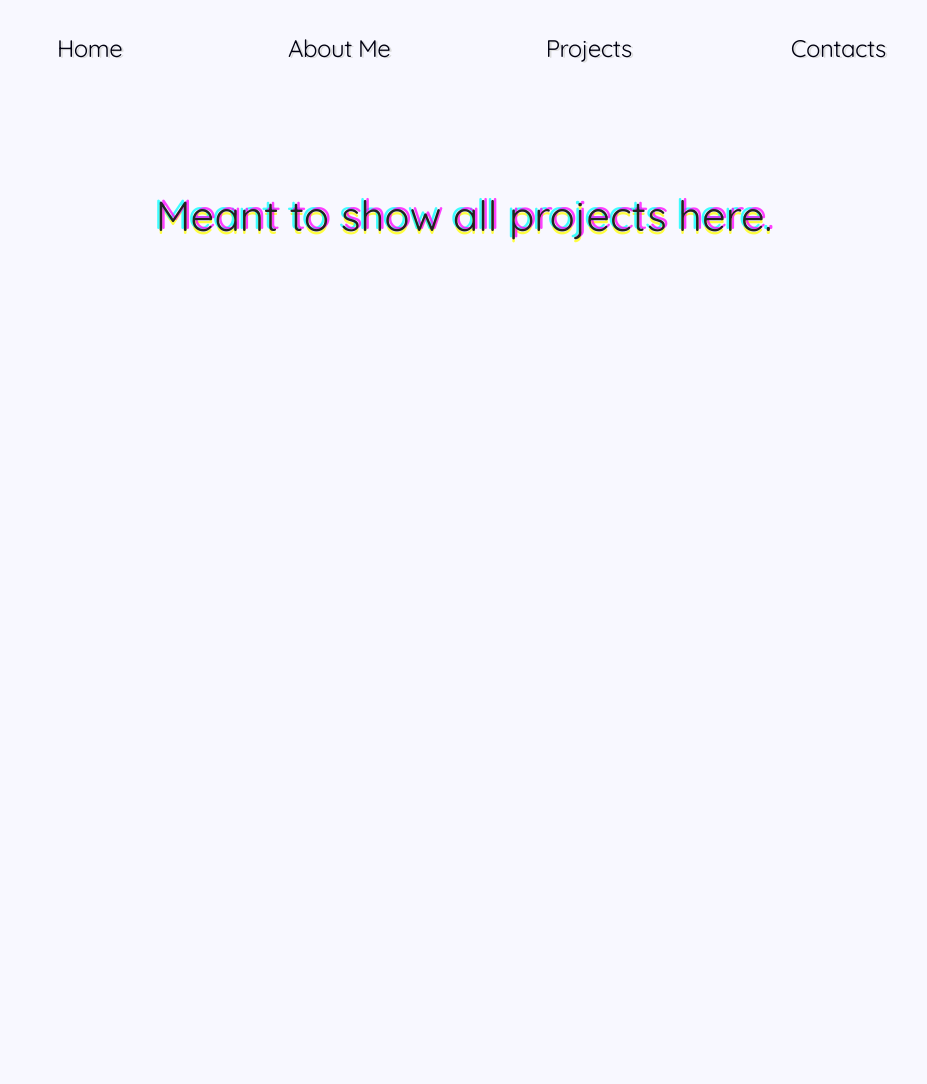
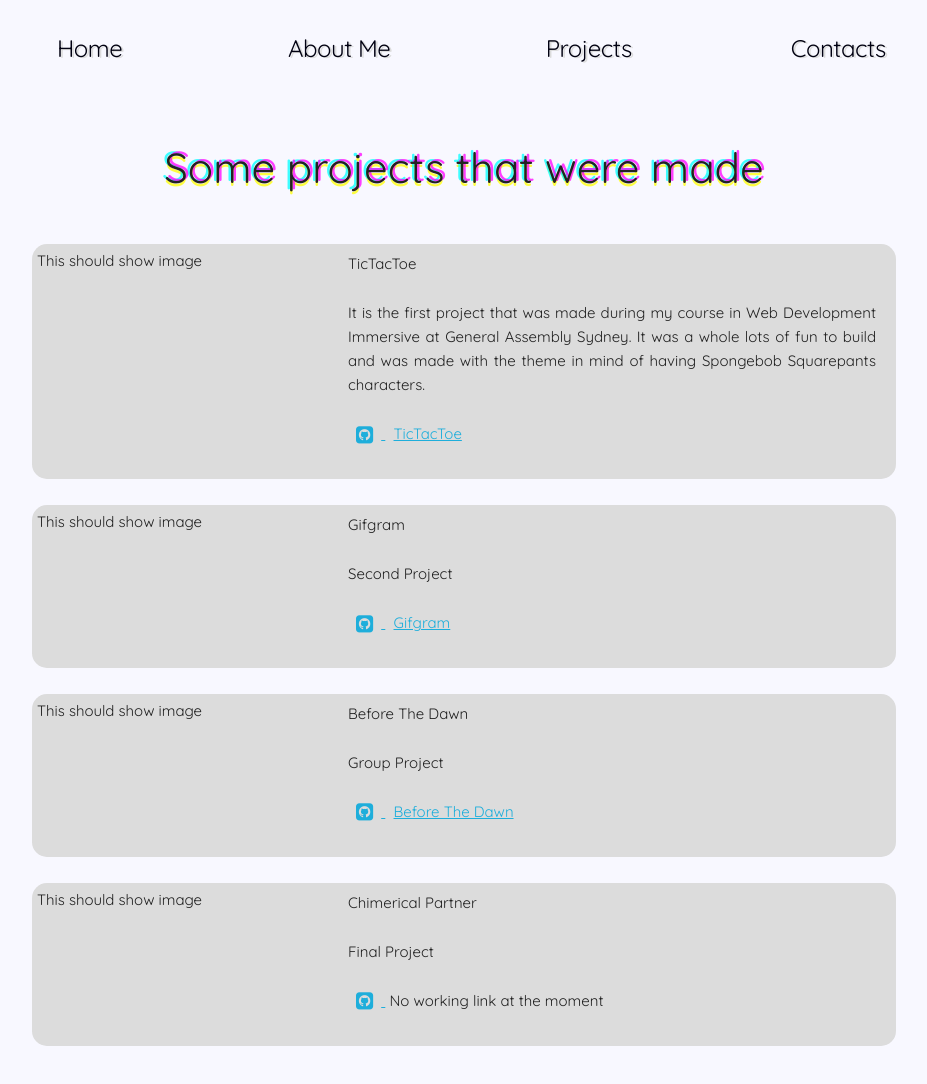
Before and after one commit to efallancy/emmafallancy.github.io, a plain HTML site: page projects.html in a window 1280 px wide. Shown: the whole page, without its empty margins (176-1103 px from the left). Before the commit the page ends 830 px from the top, so only its background shows below. Drawn offline with Linux system fonts and the light colour scheme; a web font is replaced by a local one.

Commit message:
Preload image

```diff
--- a/css/style.css
+++ b/css/style.css
@@ -30,9 +30,28 @@ body {
   text-decoration: underline;
 }
 
-.catchphrase, .projects-me, .contact-me {
+.catchphrase, .contact-me {
   margin: 10% auto;
   text-align: justify;
+}
+
+.projects-me {
+  margin: 5% 5%;
+  text-align: justify;
+}
+
+.project-list {
+  margin: 5% 0;
+}
+
+.project-card {
+  background-color: #dcdcdc;
+  padding: 5px 5px;
+  border-radius: 15px;
+}
+
+.project-details {
+  padding: 3px 15px;
 }
 
 .about-me {
@@ -58,11 +77,6 @@ span a {
   color: black;
 }
 
-.contact-me-mail, .contact-me-linkedin, .contact-me-twitter, .contact-me-github {
-  padding: 3px;
-  text-align: center;
-}
-
 .about-title, .projects-title, .contact-title {
   text-shadow: 0.25rem -0.25rem 0 rgba( 255, 0, 255, 0.75),
                -0.25rem -0.25rem 0 rgba( 0, 255, 255, 0.75),
@@ -78,6 +92,10 @@ span a {
 .contact-icons a {
   text-decoration: none;
   color: black;
+}
+
+.project-card {
+  margin: 3% auto;
 }
 
 i {
--- a/js/main.js
+++ b/js/main.js
@@ -6,6 +6,14 @@ console.log( "Twitter: @fancyfallancy" );
 console.log( "LinkedIn: linkedin.com/in/emmanuelfallancy" );
 
 $( document ).ready( function() {
+
+  // image preload
+  var contactsImg = new Image();
+  var aboutImg = new Image();
+  var projectsImg = new Image();
+  contactsImg.src = "assets/images/contacts_1.gif";
+  aboutImg.src = "assets/images/about_1.gif";
+  projectsImg.src = "assets/images/projects_1.gif";
 
   // Contact me section
   $( ".span-contacts" ).hover( function() {
@@ -90,6 +98,12 @@ $( document ).ready( function() {
     $( ".span-linkedin" ).css( "opacity", "0" );
     $( ".span-opac" ).css( "opacity", "0" );
 
+    $( ".nav a" ).css( {
+      "color": "#dcdcdc",
+      "font-weight": "900",
+      "text-shadow": "2px 2px #000000"
+    } );
+
   }, function() {
     $( "body" ).css( {
       "background-image": "",
@@ -109,6 +123,12 @@ $( document ).ready( function() {
     $( ".span-contacts" ).css( "opacity", "1" );
     $( ".span-projects" ).css( "opacity", "1" );
     $( ".span-opac" ).css( "opacity", "1" );
+
+    $( ".nav a" ).css( {
+      "color": "",
+      "font-weight": "",
+      "text-shadow": ""
+    } );
 
   });
 
--- a/projects.html
+++ b/projects.html
@@ -32,7 +32,73 @@
       </div>
     </div>
     <div class="projects-me">
-      <div class="projects-title">Meant to show all projects here.</div>
+      <div class="projects-title">Some projects that were made</div>
+      <div class="project-list">
+        <!-- TicTacToe -->
+        <div class="project-card row">
+          <div class="project-image four columns">This should show image</div>
+          <div class="project-details eight columns">
+            <p class="project-name">TicTacToe</p>
+            <p class="project-description">
+              It is the first project that was made during my course in Web Development Immersive at General Assembly Sydney. It was a whole lots of fun to build and was made with the theme in mind of having Spongebob Squarepants characters.
+            </p>
+            <p class="project-links">
+              <a href="https://github.com/emmafallancy/tictactoe">
+                <i class="fa fa-github-square fa-lg" aria-hidden="true"></i>
+              </a>&nbsp;
+              <a href="https://emmafallancy.github.io/tictactoe" target="_blank">TicTacToe</a>
+            </p>
+          </div>
+        </div>
+        <!-- Gifgram -->
+        <div class="project-card row">
+          <div class="project-image four columns">This should show image</div>
+          <div class="project-details eight columns">
+            <p class="project-name">Gifgram</p>
+            <p class="project-description">
+              Second Project
+            </p>
+            <p class="project-links">
+              <a href="https://github.com/emmafallancy/gifgram">
+                <i class="fa fa-github-square fa-lg" aria-hidden="true"></i>
+              </a>&nbsp;
+              <a href="https://emmafallancy.github.io/tictactoe" target="_blank">Gifgram</a>
+            </p>
+          </div>
+        </div>
+        <!-- Before The Dawn -->
+        <div class="project-card row">
+          <div class="project-image four columns">This should show image</div>
+          <div class="project-details eight columns">
+            <p class="project-name">Before The Dawn</p>
+            <p class="project-description">
+              Group Project
+            </p>
+            <p class="project-links">
+              <a href="https://github.com/emmafallancy/before-the-dawn">
+                <i class="fa fa-github-square fa-lg" aria-hidden="true"></i>
+              </a>&nbsp;
+              <a href="https://before-the-dawn.herokuapp.com" target="_blank">Before The Dawn</a>
+            </p>
+          </div>
+        </div>
+        <!-- Chimerical Partner -->
+        <div class="project-card row">
+          <div class="project-image four columns">This should show image</div>
+          <div class="project-details eight columns">
+            <p class="project-name">Chimerical Partner</p>
+            <p class="project-description">
+              Final Project
+            </p>
+            <p class="project-links">
+              <a href="https://github.com/emmafallancy/chimerical-partner">
+                <i class="fa fa-github-square fa-lg" aria-hidden="true"></i>
+              </a>
+              &nbsp;No working link at the moment
+            </p>
+          </div>
+        </div>
+      </div>
     </div>
   </div>
 
```
